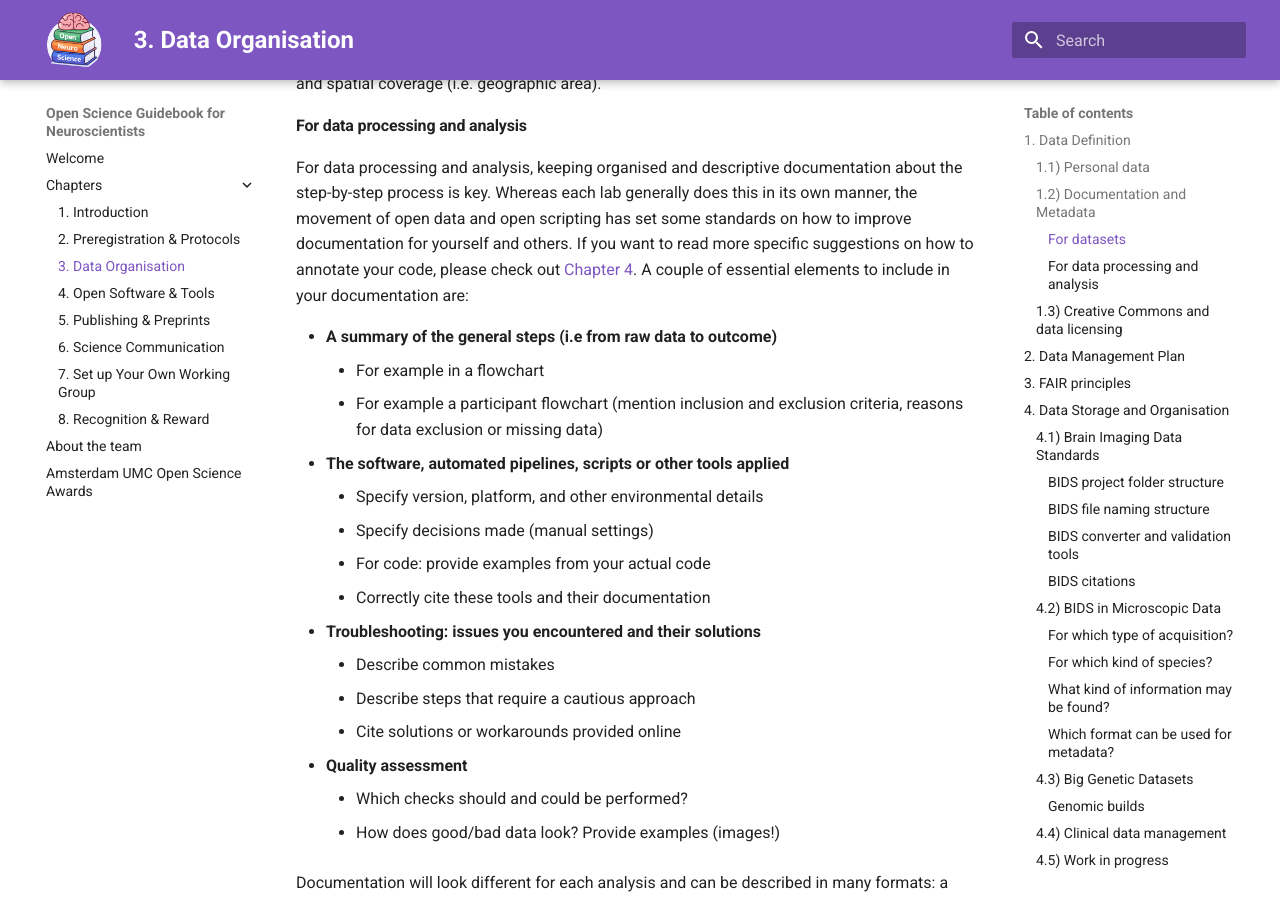
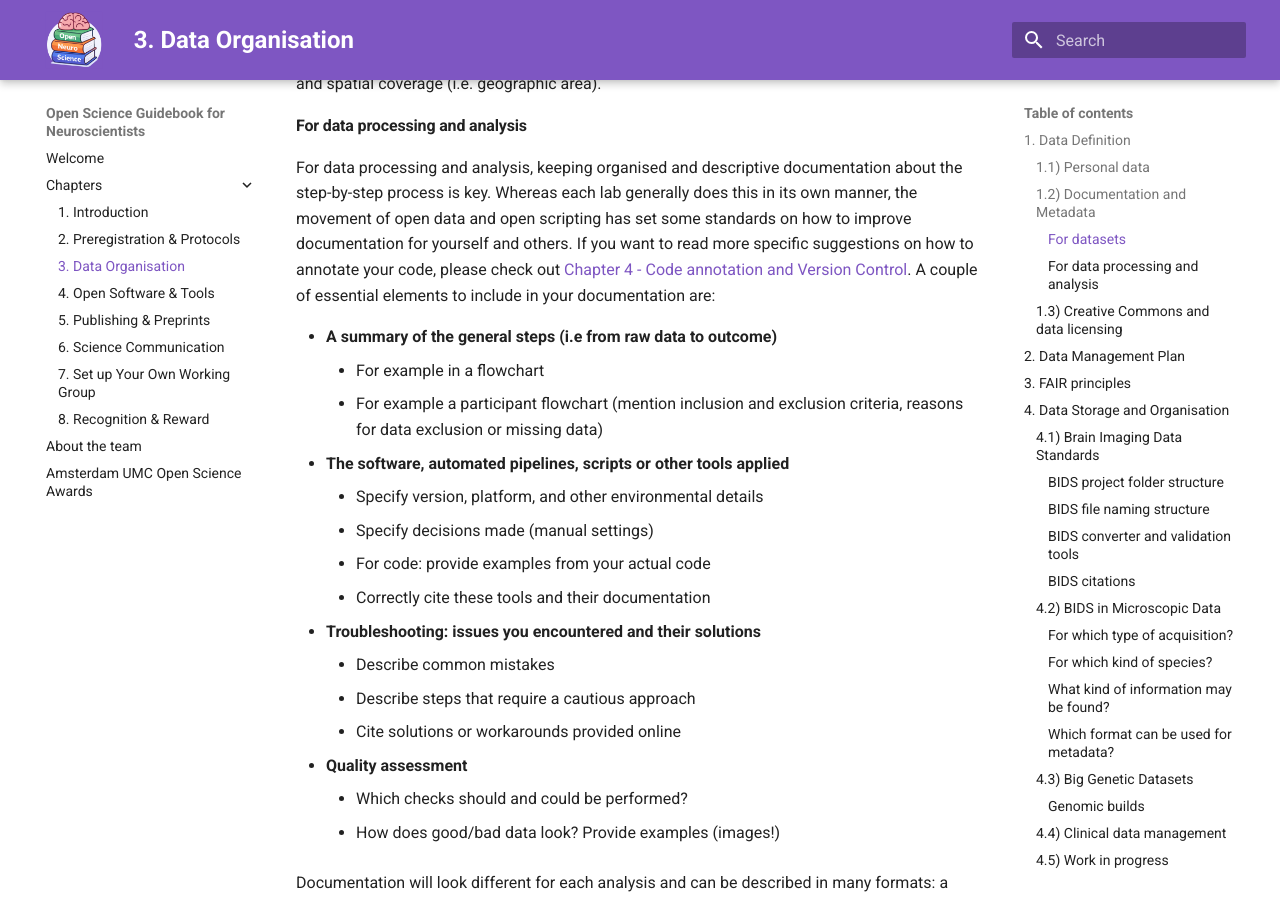
Before and after one commit to ANW-Open-Science/Open-Science-Guidebook-for-Neuroscientists, an MkDocs documentation site: the page built from docs/tabs/3-data_organisation.md, in a window 1280 px wide and 900 px high, scrolled down 1187 px. Built offline with MkDocs 1.6.1 and Material for MkDocs 9.7.7, drawn with Linux system fonts in a browser that asks for light colours.

Commit message:
Update 3-data_organisation.md
fix link to chapter

```diff
--- a/docs/tabs/3-data_organisation.md
+++ b/docs/tabs/3-data_organisation.md
@@ -19,7 +19,7 @@ Data without context is of no use. However, metadata and documentation can provi
 
 #### **For data processing and analysis**
 
-For data processing and analysis, keeping organised and descriptive documentation about the step-by-step process is key. Whereas each lab generally does this in its own manner, the movement of open data and open scripting has set some standards on how to improve documentation for yourself and others. If you want to read more specific suggestions on how to annotate your code, please check out [Chapter 4](https://anw-open-science.github.io/Open-Science-Guidebook-for-Neuroscientists/tabs/4-open_software_tools/#3-code-annotation-and-version-control). A couple of essential elements to include in your documentation are:
+For data processing and analysis, keeping organised and descriptive documentation about the step-by-step process is key. Whereas each lab generally does this in its own manner, the movement of open data and open scripting has set some standards on how to improve documentation for yourself and others. If you want to read more specific suggestions on how to annotate your code, please check out [Chapter 4 - Code annotation and Version Control](https://anw-open-science.github.io/Open-Science-Guidebook-for-Neuroscientists/tabs/4-open_software_tools/#3-code-annotation-and-version-control). A couple of essential elements to include in your documentation are:
 
 - **A summary of the general steps (i.e from raw data to outcome)**
 	- For example in a flowchart
```
